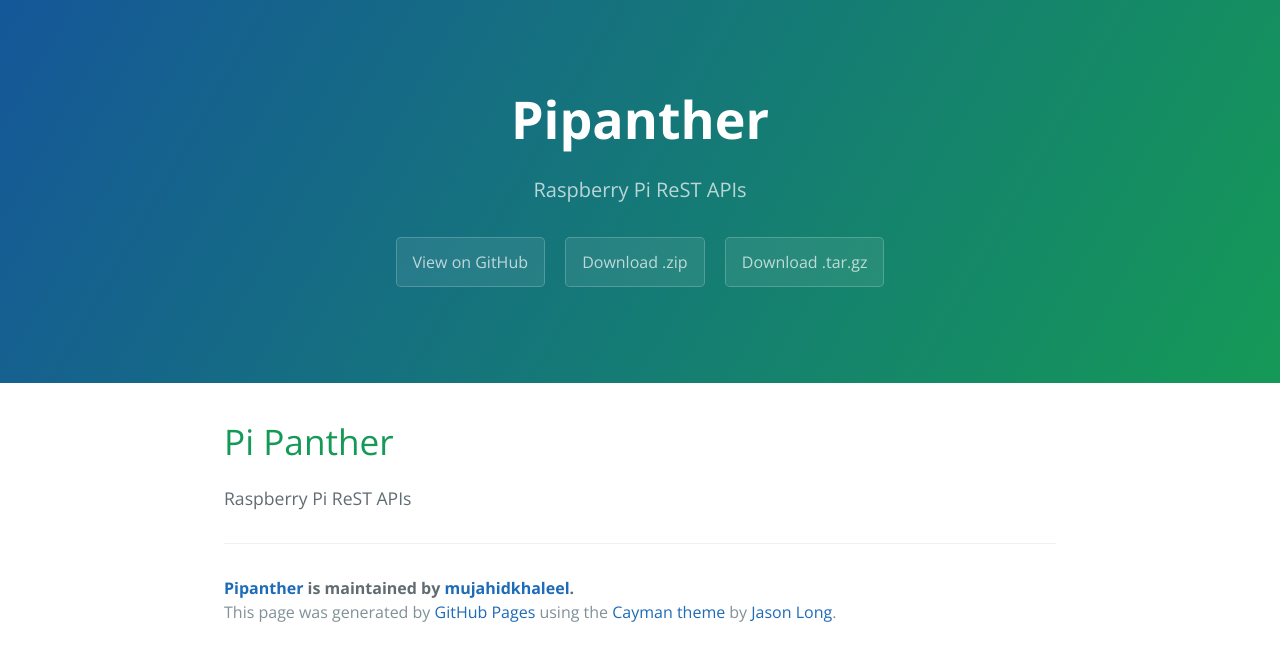
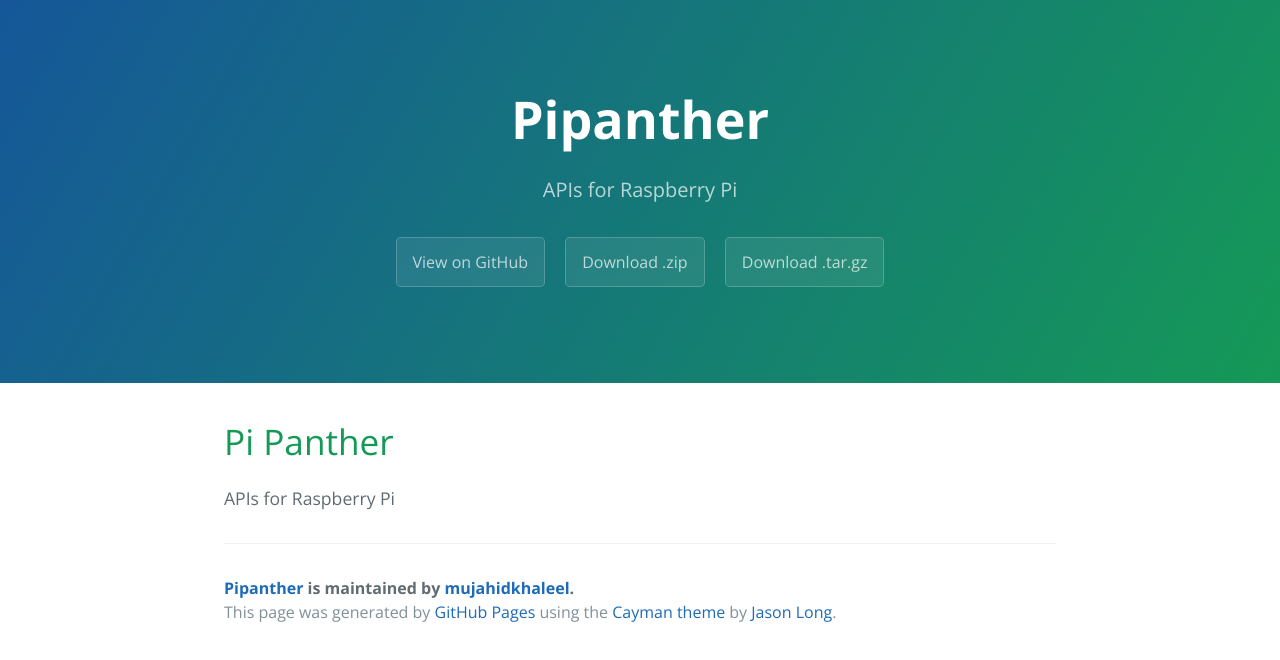
Before and after one commit to mujahidk/pipanther, a plain HTML site: page index.html in a window 1280 px wide. Drawn offline with nearby package versions, Linux system fonts and the light colour scheme.

Commit message:
Update index.html

```diff
--- a/index.html
+++ b/index.html
@@ -12,7 +12,7 @@
   <body>
     <section class="page-header">
       <h1 class="project-name">Pipanther</h1>
-      <h2 class="project-tagline">Raspberry Pi ReST APIs</h2>
+      <h2 class="project-tagline">APIs for Raspberry Pi</h2>
       <a href="https://github.com/mujahidkhaleel/pipanther" class="btn">View on GitHub</a>
       <a href="https://github.com/mujahidkhaleel/pipanther/zipball/master" class="btn">Download .zip</a>
       <a href="https://github.com/mujahidkhaleel/pipanther/tarball/master" class="btn">Download .tar.gz</a>
@@ -22,7 +22,7 @@
       <h1>
 <a id="pi-panther" class="anchor" href="#pi-panther" aria-hidden="true"><span aria-hidden="true" class="octicon octicon-link"></span></a>Pi Panther</h1>
 
-<p>Raspberry Pi ReST APIs</p>
+<p>APIs for Raspberry Pi</p>
 
       <footer class="site-footer">
         <span class="site-footer-owner"><a href="https://github.com/mujahidkhaleel/pipanther">Pipanther</a> is maintained by <a href="https://github.com/mujahidkhaleel">mujahidkhaleel</a>.</span>
```
